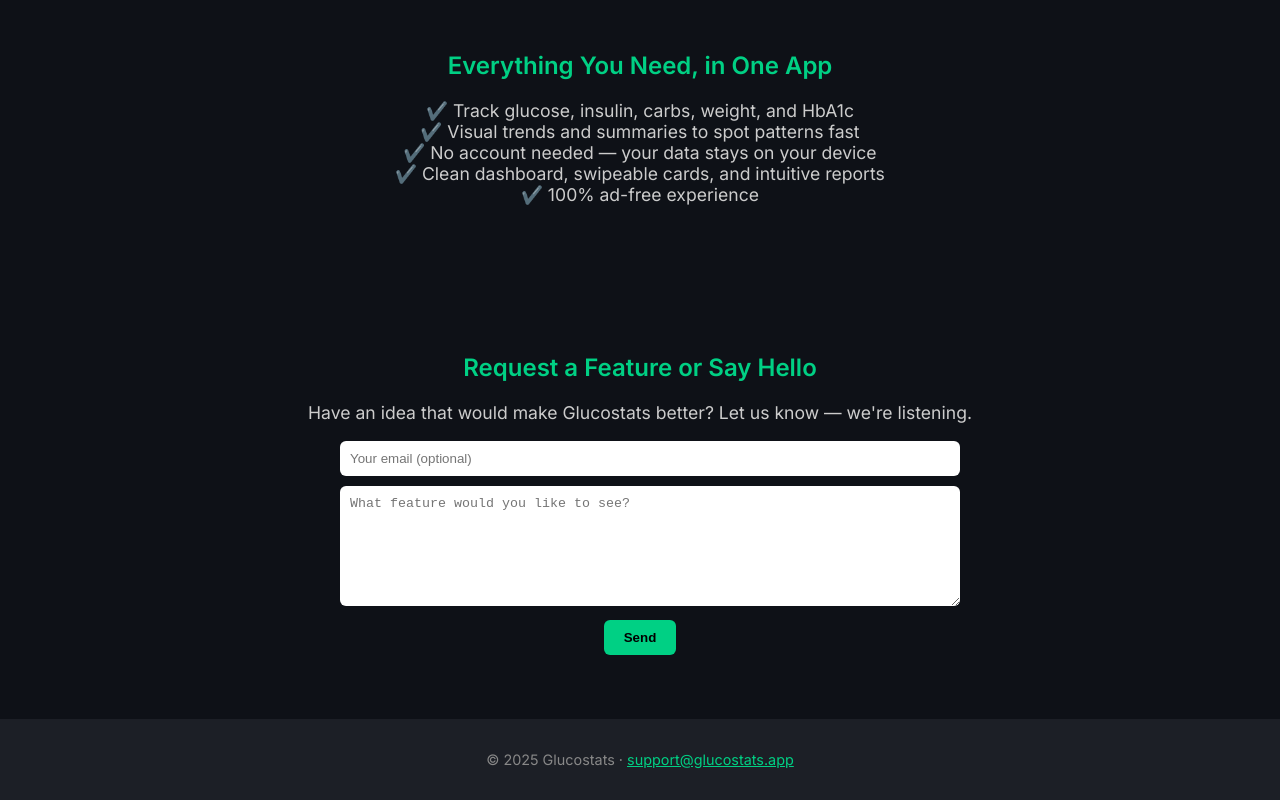
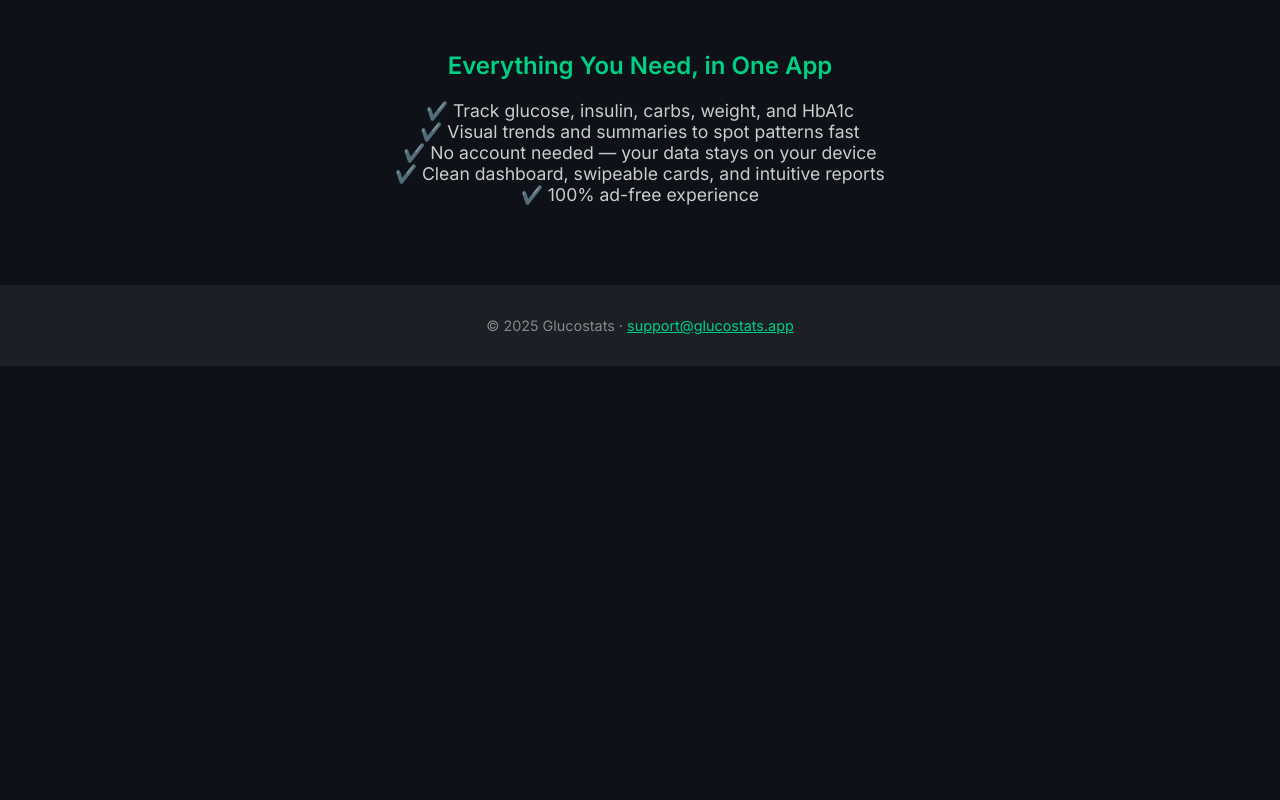
Before and after one commit to vapoyan/Glucostats-Web, a plain HTML site: page index.html in a window 1280 px wide. Shown: the part 2764-3564 px from the top of the page. After the commit the page ends 3130 px from the top, so only its background shows below. Drawn offline with nearby package versions, Linux system fonts and the light colour scheme.

Commit message:
Form removed

```diff
--- a/index.html
+++ b/index.html
@@ -190,15 +190,6 @@
     </ul>
   </section>
 
-  <section data-aos="fade-up" style="text-align:center; margin-top:3rem;">
-    <h2>Request a Feature or Say Hello</h2>
-    <p>Have an idea that would make Glucostats better? Let us know — we're listening.</p>
-    <form action="https://formspree.io/f/yourformid" method="POST" style="max-width: 600px; margin:auto;">
-      <input type="email" name="email" placeholder="Your email (optional)" style="width:100%; padding:10px; margin-bottom:10px; border-radius:6px; border:none;">
-      <textarea name="message" placeholder="What feature would you like to see?" required style="width:100%; padding:10px; height:100px; border-radius:6px; border:none;"></textarea>
-      <button type="submit" style="margin-top:10px; padding:10px 20px; border:none; background-color:#00d084; color:#000; border-radius:6px; font-weight:bold;">Send</button>
-    </form>
-  </section>
 </div>
 
 <footer>
```
